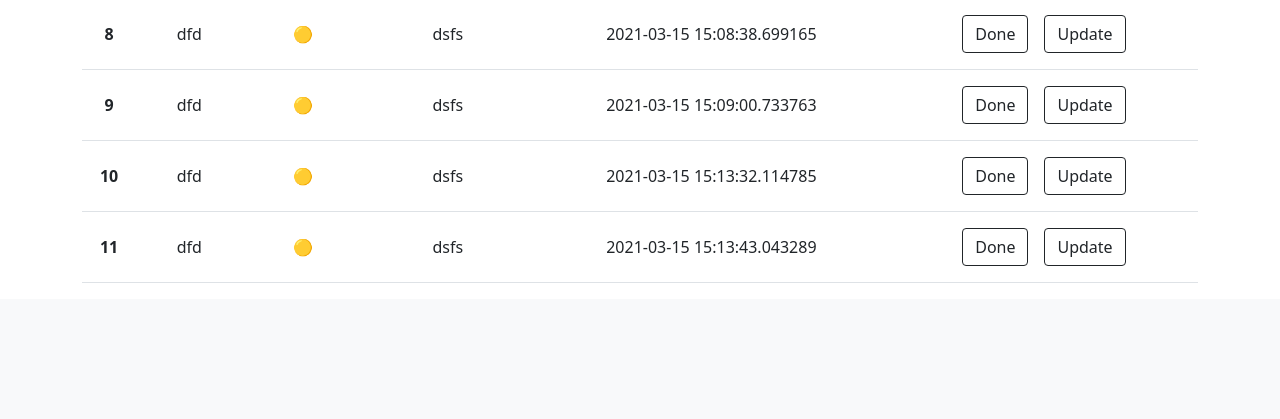
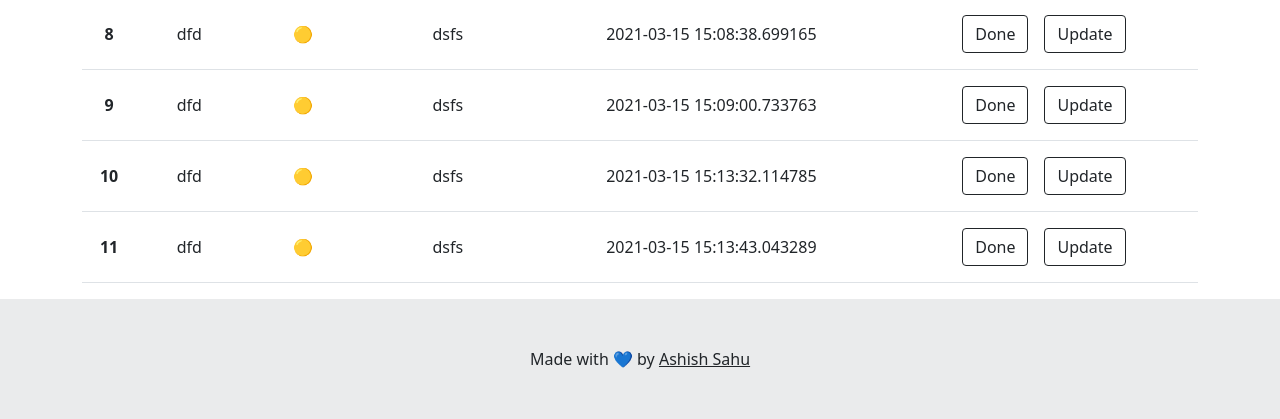
Before and after one commit to ashishsahu1/Tasker, a Flask app: page / in a window 1280 px wide. Shown: the part 1134-1553 px from the top of the page. Before the commit the page ends 1417 px from the top, so only its background shows below. Run offline with Flask 2, Linux system fonts and the light colour scheme; data comes from the database, SQL or seed files in the repository; both versions use the stored data as it was after the commit.

Commit message:
Footer added

```diff
--- a/templates/base.html
+++ b/templates/base.html
@@ -2,6 +2,7 @@
 <html lang="en">
 
 <head>
+    <link rel="icon" href="https://emojipedia-us.s3.dualstack.us-west-1.amazonaws.com/thumbs/120/twitter/281/alarm-clock_23f0.png">
     <!-- Required meta tags -->
     <meta charset="utf-8" />
     <meta name="viewport" content="width=device-width, initial-scale=1" />
@@ -37,6 +38,18 @@
     {% block todoBody %}
 
     {% endblock todoBody %}
+
+    <!-- Footer -->
+<footer class="bg-light text-center text-lg-start">
+    <!-- Copyright -->
+    <div class="text-center p-3 py-5" style="background-color: rgba(0, 0, 0, 0.055);">
+      Made with 💙 by
+      <a class="text-dark" href="https://github.com/ashishsahu1">Ashish Sahu</a>
+    </div>
+    <!-- Copyright -->
+  </footer>
+  <!-- Footer -->
+
 </body>
 
 </html>
```
Also changed, not shown: todo.db.
